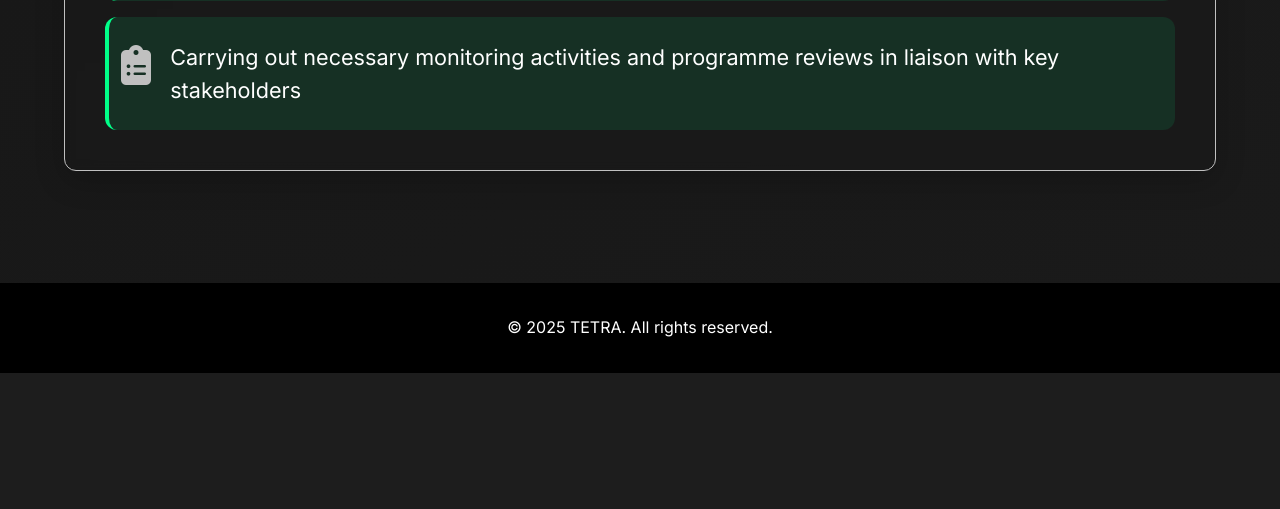
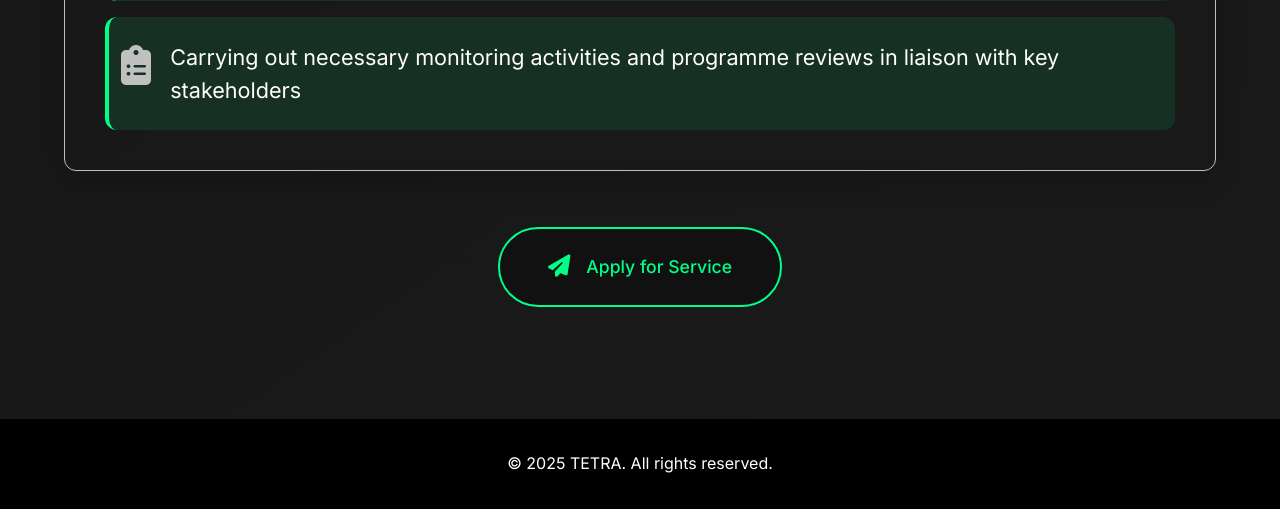
Before and after one commit to IuriGuerreiro/Tetra, a PHP site: page /src/pages/home.php in a window 1280 px wide. Shown: the part 5585-6094 px from the top of the page. Before the commit the page ends 5958 px from the top, so only its background shows below. Run offline with PHP 8.4, Linux system fonts and the light colour scheme.

Commit message:
changes in home page structur and apply for service button

```diff
--- a/src/pages/home.php
+++ b/src/pages/home.php
@@ -273,6 +273,12 @@ include '../components/header.php';
                         </div>
                     </div>
                 </div>
+                <div class="cta-container">
+                    <a href="https://docs.google.com/forms/d/e/1FAIpQLSf-22kC4X6Ks0p4f0e4IsunRcjDXXWi8vbHCz7GFTSThwuV1Q/viewform?usp=header" target="_blank" class="cta-button">
+                        <i class="fas fa-paper-plane"></i>
+                        Apply for Service
+                    </a>
+                </div>
             </div>
         </section>
     </main>
```
